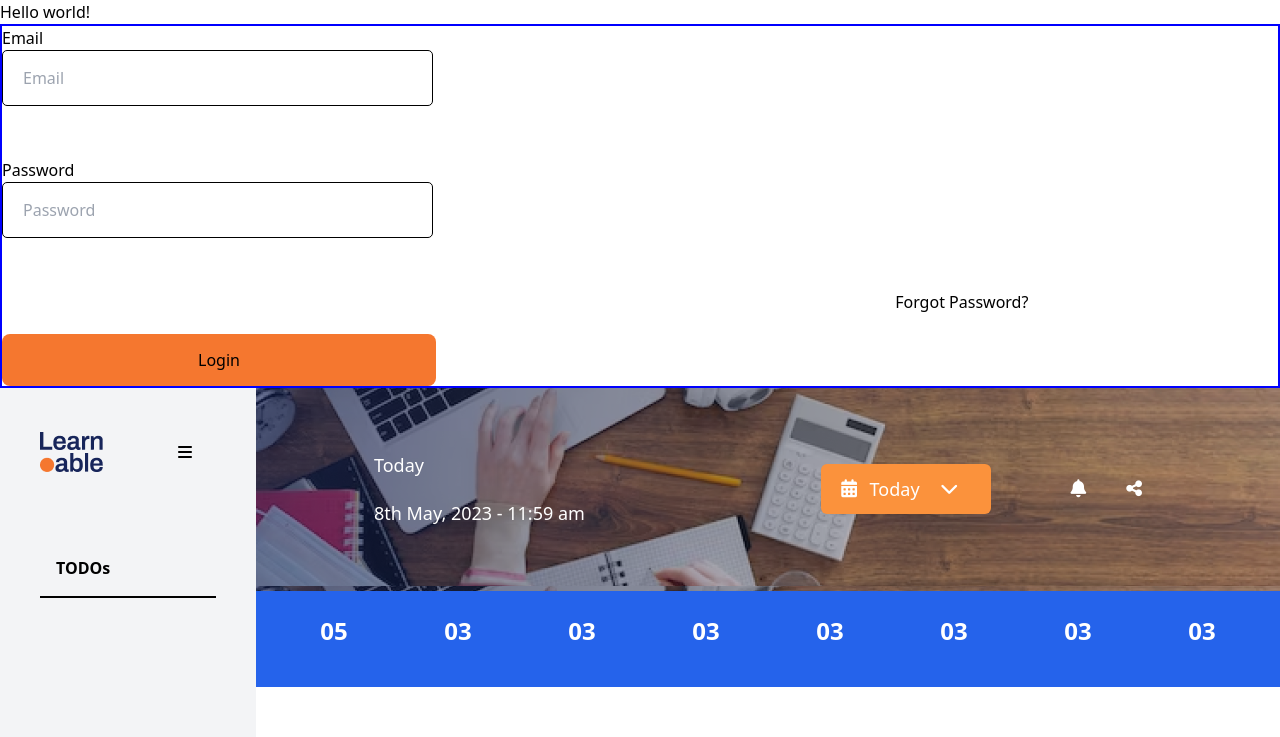
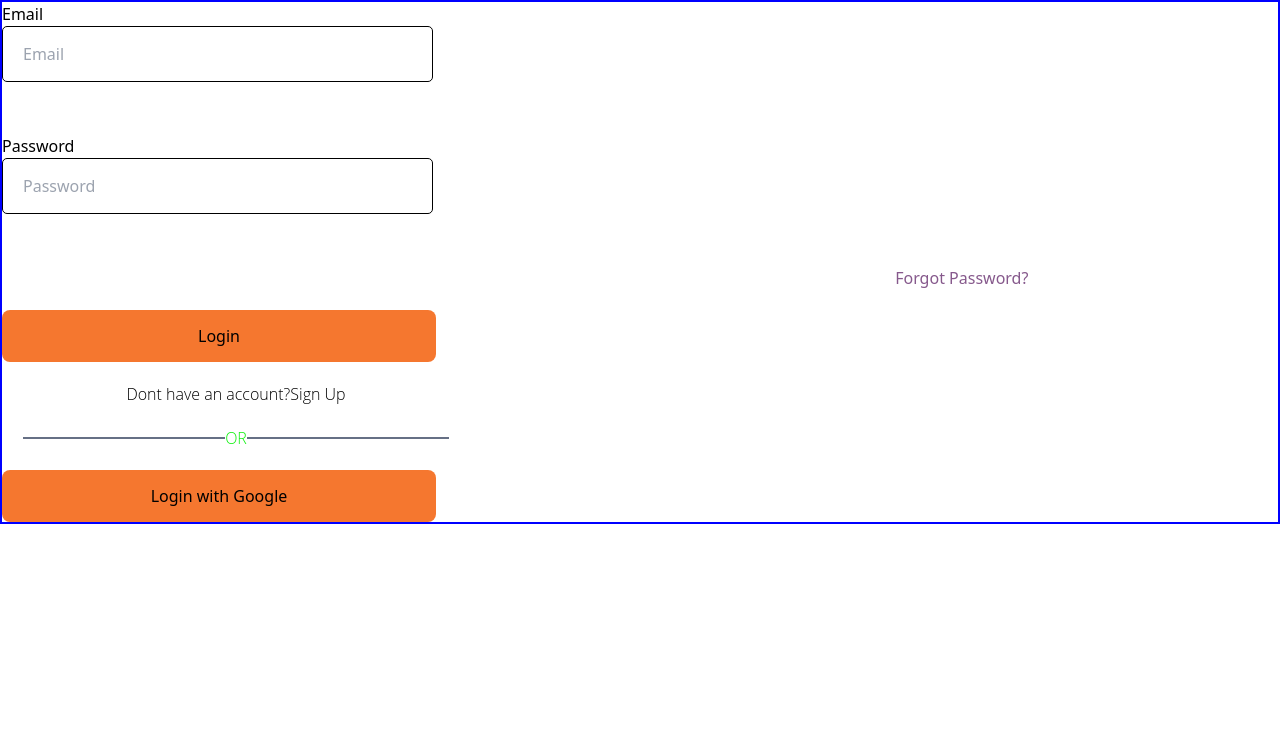
Before and after one commit to iwarimie/Notify, a React (Create React App) app: page / in a window 1280 px wide. Shown: the top 737 px of the page. Built offline with nearby package versions, Linux system fonts and the light colour scheme.

Commit message:
The routing was implemented via the login button and sign section

```diff
--- a/package.json
+++ b/package.json
@@ -6,11 +6,13 @@
     "@testing-library/jest-dom": "^5.16.5",
     "@testing-library/react": "^13.4.0",
     "@testing-library/user-event": "^13.5.0",
+    "icons": "^1.0.0",
     "react": "^18.2.0",
     "react-calendar": "^4.2.1",
     "react-dom": "^18.2.0",
     "react-router-dom": "^6.11.1",
     "react-scripts": "5.0.1",
+    "router-dom": "^2.2.11",
     "web-vitals": "^2.1.4"
   },
   "scripts": {
--- a/src/App.css
+++ b/src/App.css
@@ -1,9 +1,42 @@
 .Main {
   border: 2px solid blue;
 }
-.Para-ForgotP {
+.Main2 {
+  border: 2px solid red;
+  margin-top: 20px;
+}
+.Para-Forgot-P {
   /* border: 2px solid red; */
   position: relative;
   left: 70%;
   margin-bottom: 20px;
+  color: #86598c;
 }
+.Para-SignUp-P {
+  width: 228px;
+  height: 24px;
+  font-family: "Open Sans";
+  font-style: normal;
+  font-weight: 300;
+  font-size: 16px;
+  line-height: 24px;
+  color: #000000;
+}
+.Para-SignUp-P {
+  margin: 20px;
+  position: relative;
+  left: 100px;
+  display: flex;
+  align-items: center;
+  justify-content: center;
+}
+.Para-OR-P {
+  color: rgb(12, 241, 12);
+}
+hr {
+  display: block;
+  width: 100%;
+  border-style: inset;
+  border: 1px solid #667085;
+  padding: 0px 100px;
+}
--- a/src/App.js
+++ b/src/App.js
@@ -1,20 +1,42 @@
-import './App.css';
-import MainInterface from './components/MainInterface';
-import LoginPage from './components/welcomPage/LoginPage';
+import { BrowserRouter, Routes, Route } from "react-router-dom";
+import { useState } from "react";
+import "./App.css";
+import MainInterface from "./components/MainInterface";
+import CreatePage from "./components/welcomPage/CreatePage";
+import LoginPage from "./components/welcomPage/LoginPage";
+// import LoginPage from "./components/welcomPage/LoginPage";
 
 function App() {
+  const [isLoggedIn, setIsLoggedIn] = useState(false);
 
+  const handleLogin = () => {
+    setIsLoggedIn(true);
+  }
+  if (isLoggedIn) {
+    return (
+      <div className="">
+        <MainInterface />
+      </div>
+    );
+  } else {
+    return (
+      <>
+        <BrowserRouter>
+          <Routes>
+            <Route
+              path="/CreatePage"
+              element={<CreatePage Clickhandler={handleLogin} />}
+            />
 
-  return (
-
-    <div className=''>
-    <p>Hello world!</p>
-    <LoginPage />
-      <MainInterface />
-    </div>
-
-
-  );
+            <Route
+              path="/"
+              element={<LoginPage Clickhandler={handleLogin} />}
+            />
+          </Routes>
+        </BrowserRouter>
+      </>
+    );
+  }
 }
 
 export default App;
--- a/src/components/welcomPage/CreatePage.jsx
+++ b/src/components/welcomPage/CreatePage.jsx
@@ -0,0 +1,35 @@
+import React from "react";
+import { Link } from "react-router-dom";
+import Button from "./InputsAndButtons/Button";
+import Email from "./InputsAndButtons/Email";
+import Password from "./InputsAndButtons/Password";
+import Name from "./InputsAndButtons/Name";
+import ConfirmPassword from "./InputsAndButtons/ConfirmPassword";
+
+function CreatePage({ clickhandler }) {
+  return (
+    <>
+      <div className="Main2">
+        <Name />
+        <Email />
+        <Password />
+        <ConfirmPassword />
+        <Button handleClick={clickhandler} props="SignUp" />
+        <p className="Para-SignUp-P">
+          Already have an account?{" "}
+          <Link to="/">
+            <span>Login</span>
+          </Link>
+        </p>
+        <p className="Para-SignUp-P Para-OR-P">
+          <hr />
+          OR
+          <hr />
+        </p>
+        <Button props="SignUp with Google" />
+      </div>
+    </>
+  );
+}
+
+export default CreatePage;
--- a/src/components/welcomPage/InputsAndButtons/Button.jsx
+++ b/src/components/welcomPage/InputsAndButtons/Button.jsx
@@ -1,10 +1,12 @@
 import React from "react";
-import Styles from "../InputsAndButtons/ButtonModule/Button.module.css"
+import Styles from "../InputsAndButtons/ButtonModule/Button.module.css";
 
-function Button({props}) {
+function Button({ props, handleClick }) {
   return (
     <>
-      <button className={Styles.btn}>{props}</button>
+      <button onClick={handleClick} className={Styles.btn}>
+        {props}
+      </button>
     </>
   );
 }
--- a/src/components/welcomPage/LoginPage.jsx
+++ b/src/components/welcomPage/LoginPage.jsx
@@ -1,16 +1,30 @@
 import React from "react";
+import { Link } from "react-router-dom";
 import Button from "./InputsAndButtons/Button";
 import Email from "./InputsAndButtons/Email";
 import Password from "./InputsAndButtons/Password";
 
-function LoginPage() {
+function LoginPage({ Clickhandler }) {
   return (
     <>
       <div className="Main">
         <Email />
         <Password />
-        <p className="Para-ForgotP">Forgot Password?</p>
-        <Button props = "Login"/>
+        <p className="Para-Forgot-P">Forgot Password?</p>
+        <Button handleClick={Clickhandler} props="Login" />
+        <p className="Para-SignUp-P">
+          Dont have an account?{" "}
+          <Link to="/CreatePage">
+            <span>Sign Up</span>
+          </Link>
+        </p>
+
+        <p className="Para-SignUp-P Para-OR-P">
+          <hr />
+          OR
+          <hr />
+        </p>
+        <Button props="Login with Google" />
       </div>
     </>
   );
```
Also changed, not shown: 1 other file (tests, documents, lock files or other folders).
